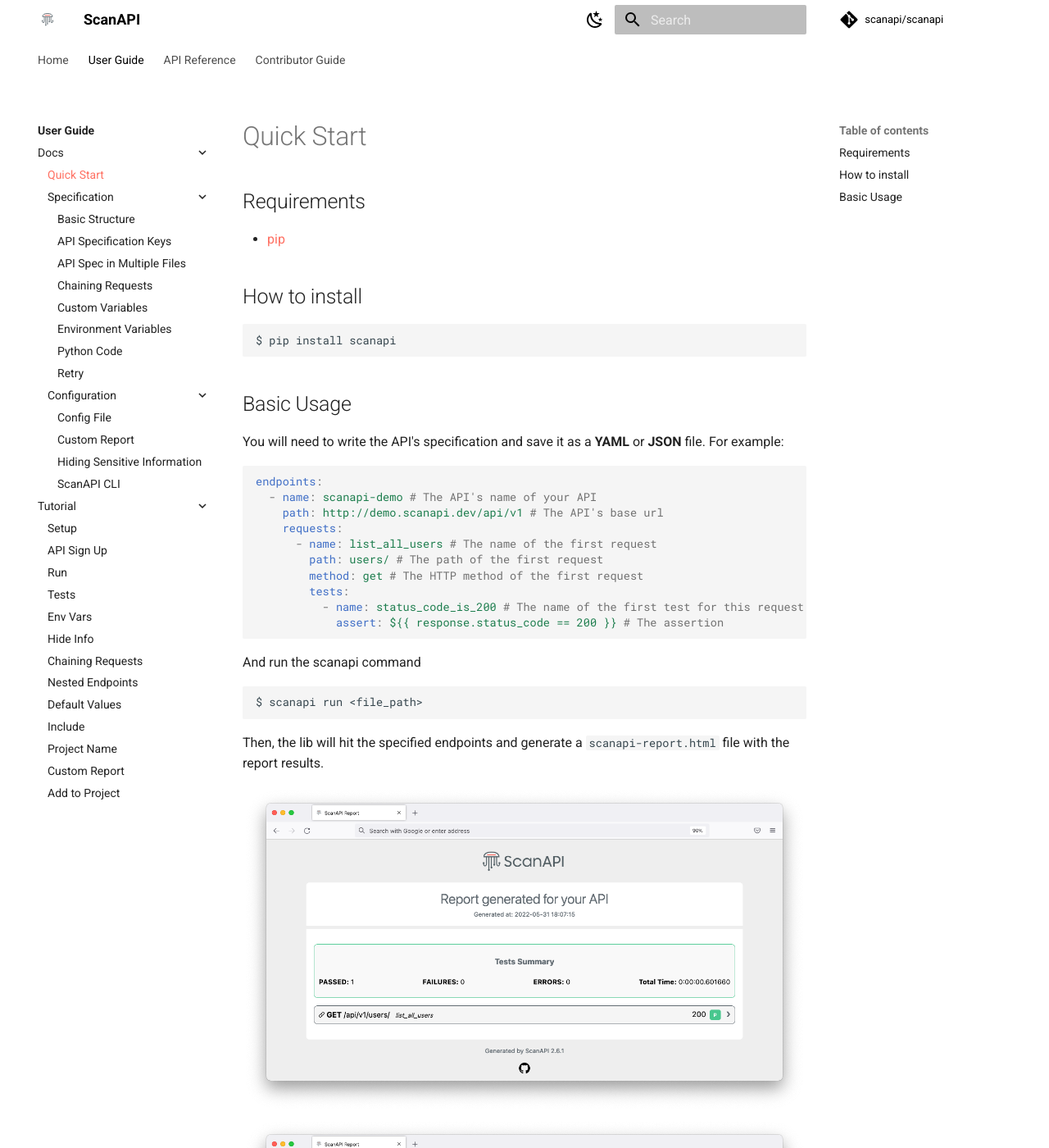
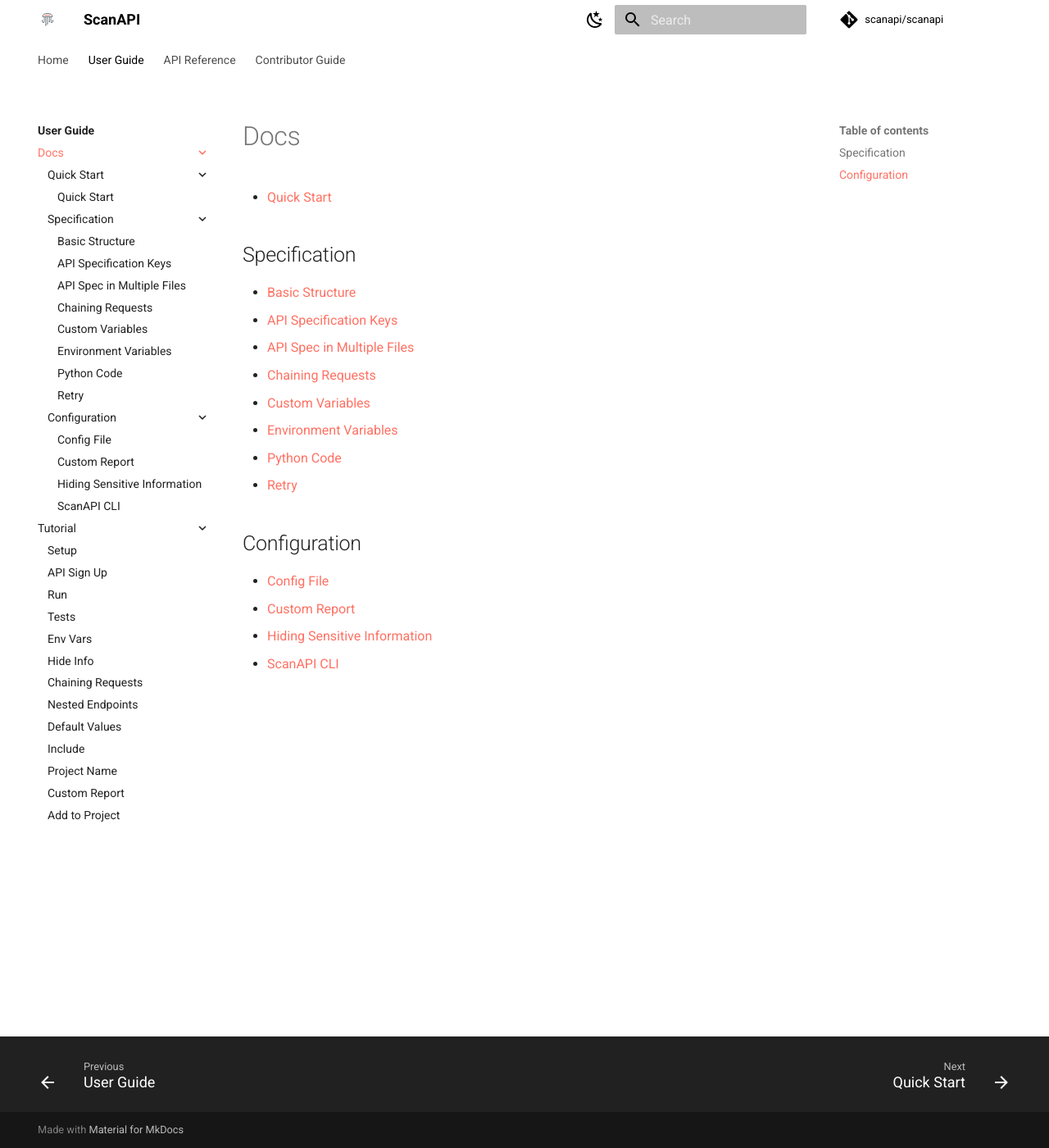
Before and after one commit to scanapi/scanapi, an MkDocs documentation site: the page built from docs/user-guide/docs/index.md, in a window 1280 px wide and 1400 px high. Shown: the whole window at 82% size. Built offline with MkDocs 1.6.1 and Material for MkDocs 9.7.7, drawn with Linux system fonts in a browser that asks for light colours; comment, search, counter and statistics services are not loaded.

Commit message:
docs: add tutorial and docs index files (#1028)

````diff
--- a/docs/user-guide/docs/index.md
+++ b/docs/user-guide/docs/index.md
@@ -1,52 +1,20 @@
-# Quick Start
+# Docs
 
-## Requirements
+- [Quick Start](quick_start.md)
 
-- [pip][pip-installation]
+## Specification
 
-## How to install
+- [Basic Structure](specification/basic_structure.md)
+- [API Specification Keys](specification/api_specification_keys.md)
+- [API Spec in Multiple Files](specification/api_spec_in_multiple_files.md)
+- [Chaining Requests](specification/chaining_requests.md)
+- [Custom Variables](specification/chaining_requests.md)
+- [Environment Variables](specification/environment_variables.md)
+- [Python Code](specification/python_code.md)
+- [Retry](specification/retry.md)
 
-```bash
-$ pip install scanapi
-```
-
-## Basic Usage
-
-You will need to write the API's specification and save it as a **YAML** or **JSON** file.
-For example:
-
-```yaml
-endpoints:
-  - name: scanapi-demo # The API's name of your API
-    path: http://demo.scanapi.dev/api/v1 # The API's base url
-    requests:
-      - name: list_all_users # The name of the first request
-        path: users/ # The path of the first request
-        method: get # The HTTP method of the first request
-        tests:
-          - name: status_code_is_200 # The name of the first test for this request
-            assert: ${{ response.status_code == 200 }} # The assertion
-```
-
-And run the scanapi command
-
-```bash
-$ scanapi run <file_path>
-```
-
-Then, the lib will hit the specified endpoints and generate a `scanapi-report.html` file with the report results.
-
-<p align="center">
-  <img
-    src="https://raw.githubusercontent.com/scanapi/scanapi/main/images/report-print-closed.png"
-    width="700"
-    alt="An overview screenshot of the report."
-  >
-  <img
-    src="https://raw.githubusercontent.com/scanapi/scanapi/main/images/report-print-opened.png"
-    width="700"
-    alt="A screenshot of the report showing the request details."
-  >
-</p>
-
-[pip-installation]: https://pip.pypa.io/en/stable/installing/
+## Configuration
+- [Config File](configuration/config_file.md)
+- [Custom Report](configuration/custom_report.md)
+- [Hiding Sensitive Information](configuration/hiding_sensitive_information.md)
+- [ScanAPI CLI](configuration/scanapi_cli.md)
--- a/mkdocs.yml
+++ b/mkdocs.yml
@@ -10,8 +10,9 @@
   - User Guide:
     - user-guide/index.md
     - Docs:
+      - user-guide/docs/index.md
       - Quick Start:
-        - user-guide/docs/index.md
+        - user-guide/docs/quick_start.md
       - Specification:
           - Basic Structure: user-guide/docs/specification/basic_structure.md
           - API Specification Keys: user-guide/docs/specification/api_specification_keys.md
@@ -27,6 +28,7 @@
           - Hiding Sensitive Information: user-guide/docs/configuration/hiding_sensitive_information.md
           - ScanAPI CLI: user-guide/docs/configuration/scanapi_cli.md
     - Tutorial:
+      - user-guide/tutorial/index.md
       - Setup: user-guide/tutorial/step01.md
       - API Sign Up: user-guide/tutorial/step02.md
       - Run: user-guide/tutorial/step03.md
````
Also changed, not shown: docs/index.md (+1 -1 lines), docs/user-guide/docs/quick_start.md (added, +52 -0 lines), docs/user-guide/index.md (+1 -1 lines), docs/user-guide/tutorial/index.md (added, +15 -0 lines).
